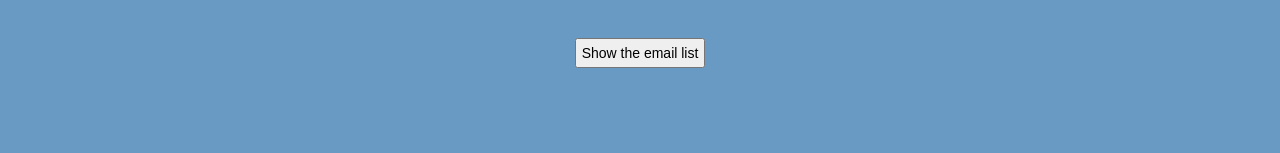
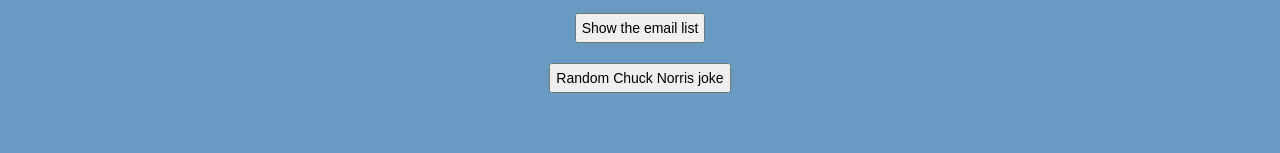
Before and after one commit to martynaskup/chuck-norris-email-jokes, a React (Create React App) app: page / in a window 1280 px wide. Shown: the part 457-610 px from the top of the page. Built offline with nearby package versions, Linux system fonts and the light colour scheme; no server answers.

Commit message:
Fetch a random joke from API and display it upon button click

```diff
--- /dev/null
+++ b/src/components/Joke.js
@@ -0,0 +1,19 @@
+import React from 'react';
+import styled from 'styled-components';
+
+const StyledP = styled.p`
+  width: 350px;
+  padding: 15px 10px;
+  margin: 10px auto;
+  background-color: rgba(250, 250, 250, 0.2);
+  border-radius: 5%;
+  font-style: italic;
+
+  @media only screen and (min-width: 410px) {
+    max-width: 600px;
+  })
+`;
+
+const Joke = ({ randomJoke }) =>
+  !randomJoke ? '' : <StyledP>{randomJoke}</StyledP>;
+export default Joke;
--- a/src/components/Main.js
+++ b/src/components/Main.js
@@ -2,6 +2,7 @@ import React, { useState, useEffect } from 'react';
 import UserNameList from './users/UserNameList';
 import EmailList from './emails/EmailList';
 import emailData from './emails/emailData';
+import Joke from './Joke';
 import styled from 'styled-components';
 
 const EmailsAmount = styled.p`
@@ -11,9 +12,10 @@ const EmailsAmount = styled.p`
   background-color: rgba(250, 250, 250, 0.2);
 `;
 const ShowInput = styled.input`
-  margin: 20px;
+  margin: 20px auto;
   padding: 5px;
   font-size: 14px;
+  display: block;
 `;
 
 const Main = () => {
@@ -21,6 +23,7 @@ const Main = () => {
   const [userId, setUserId] = useState('');
   const [emails, setEmails] = useState([]);
   const [showEmails, setShowEmails] = useState(false);
+  const [RandomJoke, setRandomJoke] = useState('');
 
   useEffect(() => {
     fetch('http://localhost:8080/api/users')
@@ -37,6 +40,13 @@ const Main = () => {
 
   const handleEmailList = () => {
     setShowEmails(!showEmails);
+  };
+
+  const handleRandomJoke = () => {
+    fetch('http://api.icndb.com/jokes/random')
+      .then(response => response.json())
+      .then(response => setRandomJoke(response.value.joke))
+      .catch(err => console.log(err));
   };
 
   return (
@@ -61,6 +71,12 @@ const Main = () => {
         onClick={handleEmailList}
       />
       {showEmails ? <EmailList emails={emails} userId={userId} /> : null}
+      <ShowInput
+        type='button'
+        value='Random Chuck Norris joke'
+        onClick={handleRandomJoke}
+      />
+      <Joke randomJoke={RandomJoke} />
     </main>
   );
 };
```
